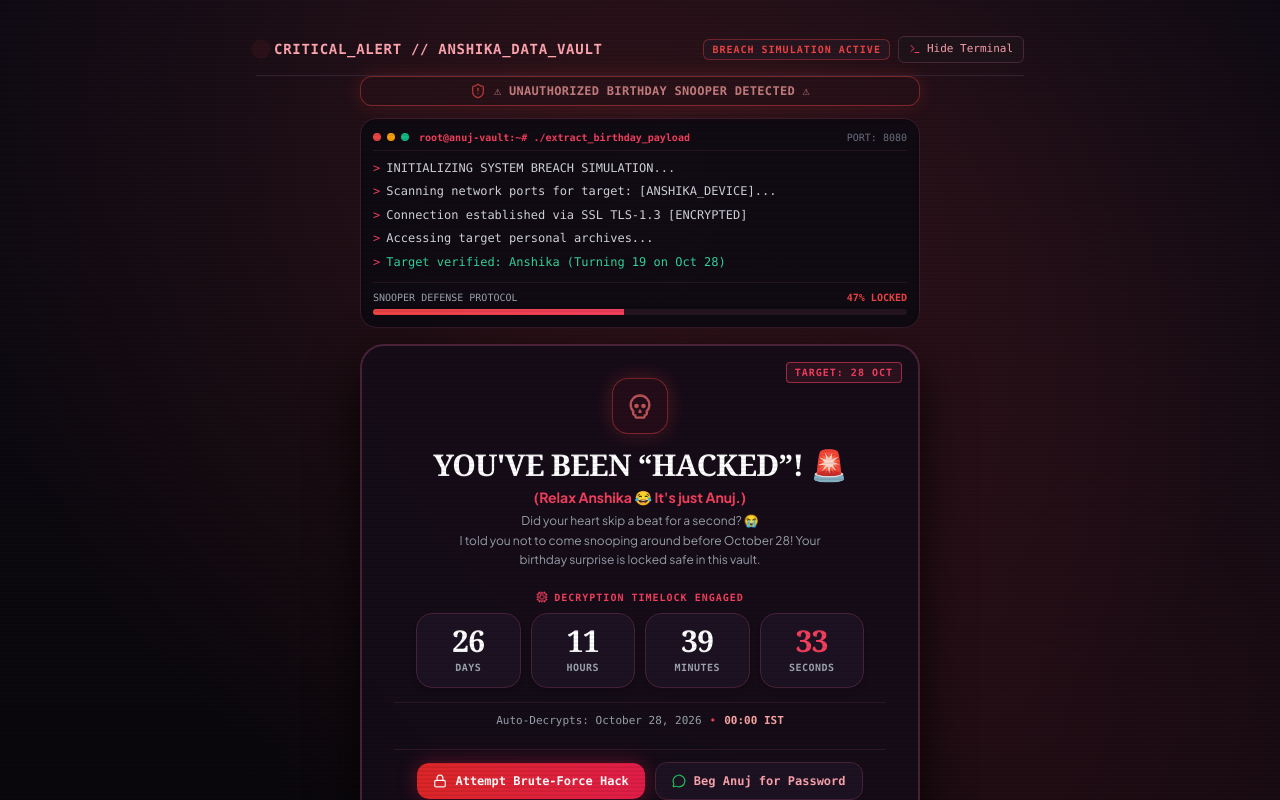
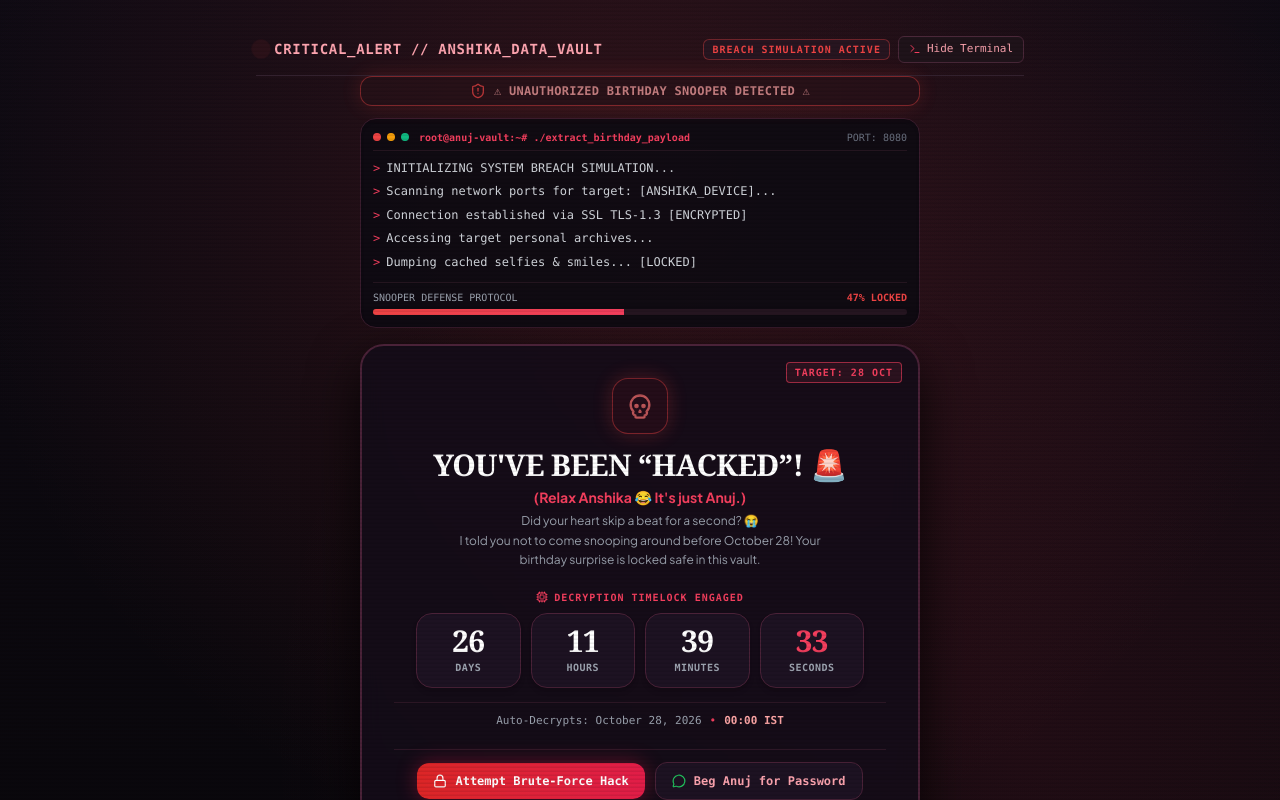
Before and after one commit to anujsandhu/anshii, a Next.js app: page / in a window 1280 px wide. Built offline with nearby package versions, Linux system fonts and the light colour scheme.

Commit message:
fix(react): safeguard terminalLogs against undefined items to resolve runtime TypeError

```diff
--- a/components/BirthdayDateLock.tsx
+++ b/components/BirthdayDateLock.tsx
@@ -150,10 +150,13 @@ export default function BirthdayDateLock({
 
     let i = 0;
     const interval = setInterval(() => {
-      if (i < stream.length) {
-        setTerminalLogs((prev) => [...prev.slice(-4), stream[i]]);
+      if (i < stream.length && stream[i]) {
+        const nextLog = stream[i];
+        setTerminalLogs((prev) => [...prev.slice(-4), nextLog]);
         setHackProgress((p) => Math.min(99, p + 13));
         i++;
+      } else {
+        clearInterval(interval);
       }
     }, 2800);
 
@@ -293,13 +296,18 @@ export default function BirthdayDateLock({
             </div>
 
             <div className="space-y-1 font-mono leading-relaxed">
-              {terminalLogs.map((log, index) => (
+              {terminalLogs
+                .filter((log): log is string => typeof log === "string" && Boolean(log))
+                .map((log, index) => {
+                  const isFailed = log.includes("REJECTED") || log.includes("FAILED");
+                  const isSuccess = log.includes("verified") || log.includes("SUCCESS");
+                  return (
                     <div
                       key={index}
                       className={
-                    log.includes("REJECTED") || log.includes("FAILED")
+                        isFailed
                           ? "text-[#f87171] font-bold"
-                      : log.includes("verified") || log.includes("SUCCESS")
+                          : isSuccess
                           ? "text-[#34d399]"
                           : "text-[#d1d5db]"
                       }
@@ -307,7 +315,8 @@ export default function BirthdayDateLock({
                       <span className="text-[#f43f5e] mr-1.5">&gt;</span>
                       {log}
                     </div>
-              ))}
+                  );
+                })}
             </div>
 
             {/* Simulated extraction progress */}
```
Lines whose indentation alone changed are shown as unchanged.
